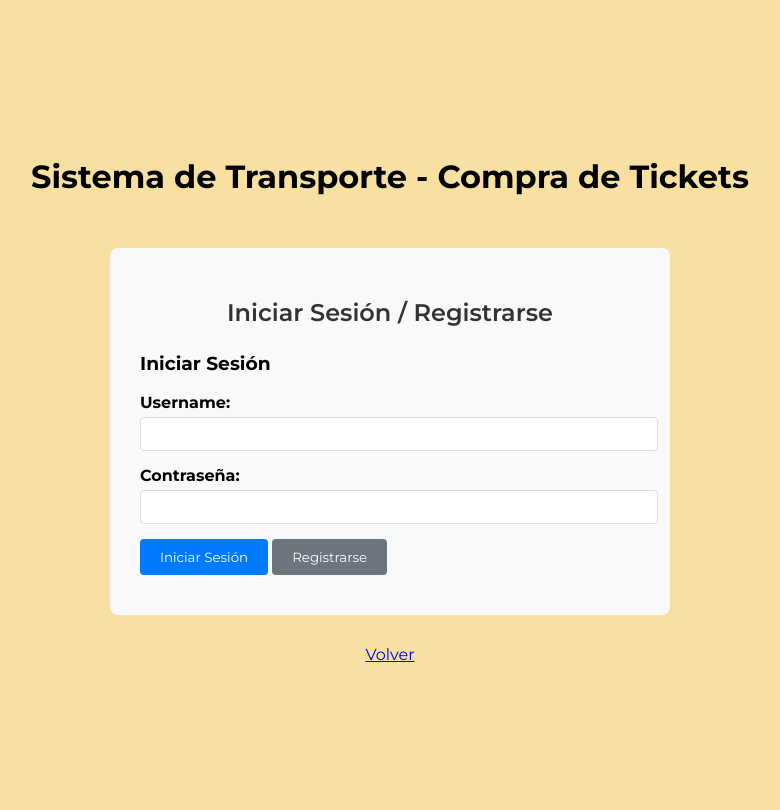
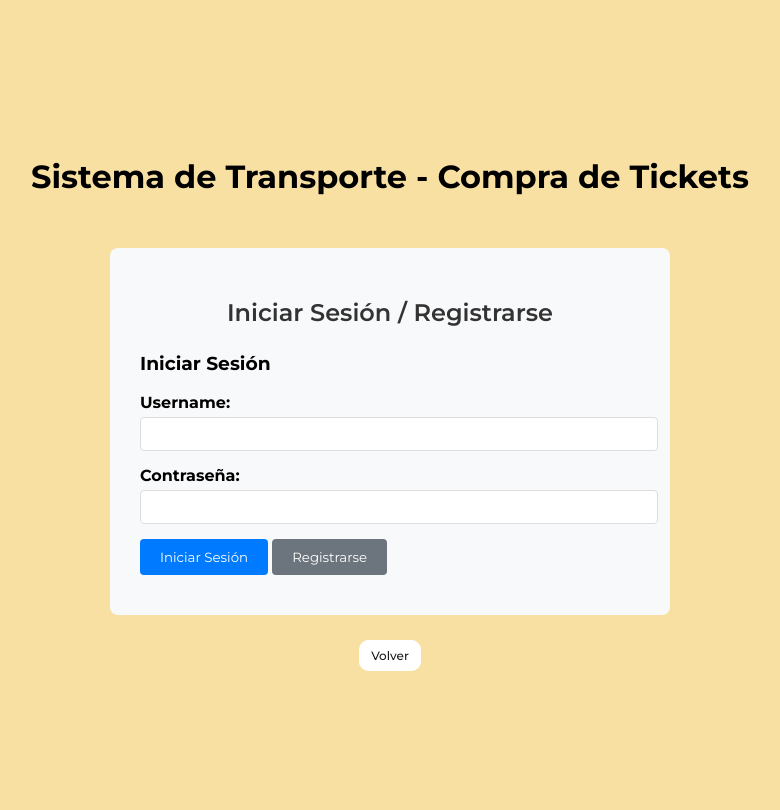
Before and after one commit to vaquitamarina/projectoBD, a PHP site: page /views/app.php in a window 1280 px wide. Shown: the whole page, without its empty margins (250-1030 px from the left). Run offline with PHP 8.4, Linux system fonts and the light colour scheme; data that the repository does not hold is empty; some libraries are stand-ins or nearby versions.

Commit message:
volver actualizado

```diff
--- a/css/app.css
+++ b/css/app.css
@@ -77,6 +77,27 @@ body {
 
 .btn-success {
     background: #28a745;
+}
+
+.button-return {
+    background-color: #ffffff;
+    color: #1c1b20;
+    padding: 6px 10px;
+    border: 2px solid #ffffff;
+    border-radius: 10px;
+    cursor: pointer;
+    margin: 5px;
+    font-weight: 500;
+    transition: all 0.3s ease;
+    font-size: 12px;
+    text-decoration: none;
+}
+
+.button-return:hover {
+    background-color: #1c1b20;
+    color:#f0f0f0;
+    border: 2px solid #ffffff;
+    transform: scale(1.03);
 }
 
 .hidden {
--- a/views/app.php
+++ b/views/app.php
@@ -128,7 +128,7 @@
         <!-- Área de mensajes -->
         <div id="mensajes"></div>
         <footer>
-            <a href="../index.php">Volver</a>
+            <a class="button-return" href="../index.php">Volver</a>
         </footer>
     </div>
 
--- a/views/crud.php
+++ b/views/crud.php
@@ -57,7 +57,7 @@
             }
             ?>
         </main>
-         <footer>
+        <footer>
             <a class="button-return" href="../index.php">Volver</a>
         </footer>
     </div>
```
